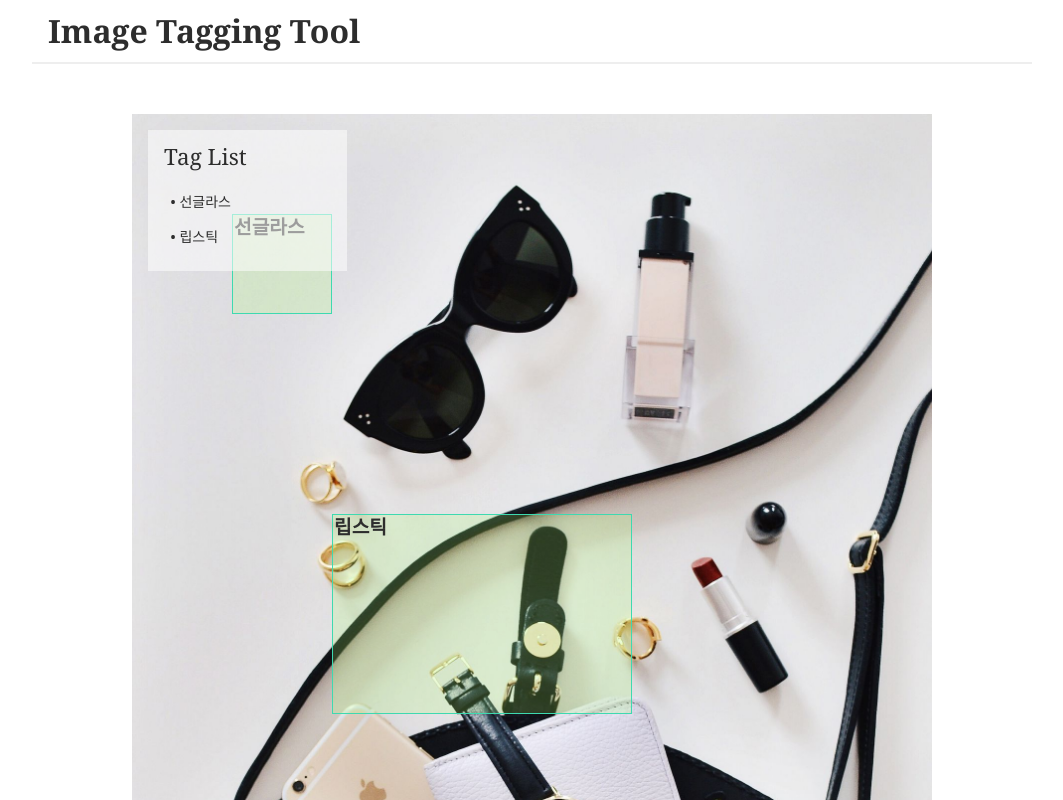
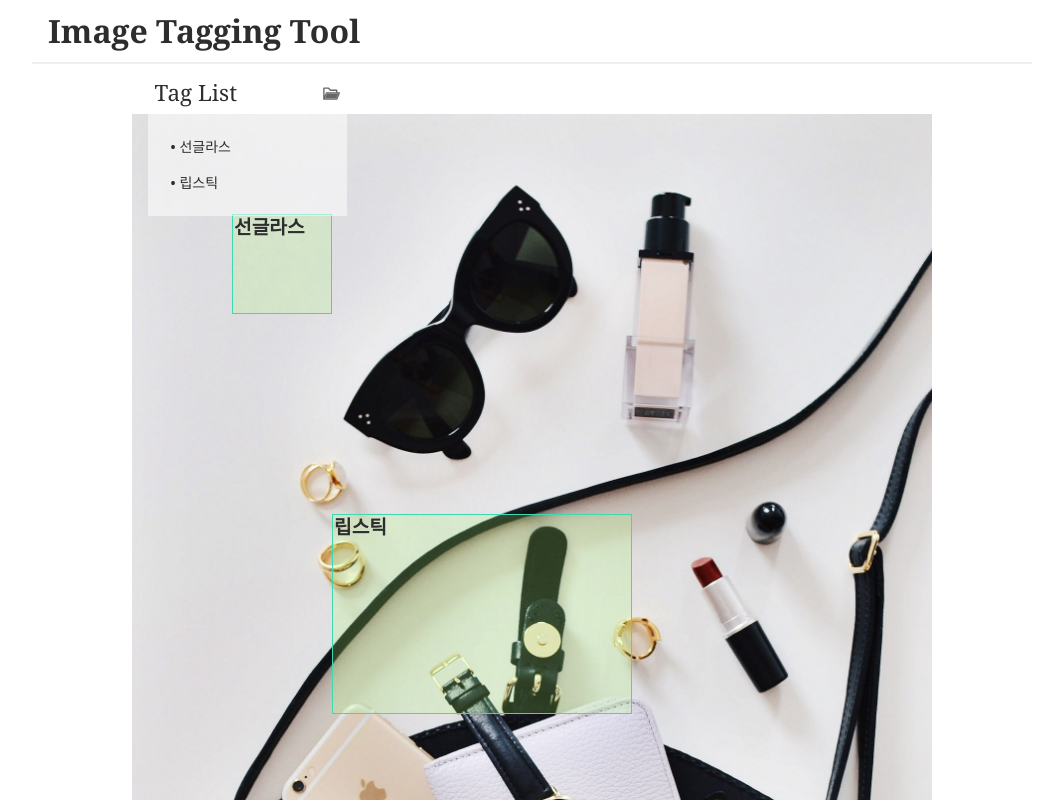
Before and after one commit to ye-yo/image-tagging-tool, a React (Create React App) app: page / in a window 1280 px wide. Shown: the top 800 px of the page, without its empty margins (108-1171 px from the left). Built offline with nearby package versions, Linux system fonts and the light colour scheme.

Commit message:
Feat: 태그 목록창 토글

```diff
--- a/src/components/TagList.tsx
+++ b/src/components/TagList.tsx
@@ -1,41 +1,80 @@
+import { useState } from "react";
 import { useSelector } from "react-redux";
 import styled from "styled-components";
 import { ITagBox } from "../interfaces";
 import Tag from "./Tag";
 import { TagState } from "../redux/store";
+import { AiTwotoneFolderAdd, AiTwotoneFolderOpen } from "react-icons/ai";
 
 function TagList() {
   const tagList = useSelector((state: TagState) => state.tagList);
+  const [hide, setHide] = useState<boolean>(false);
+  const toggleHide = () => {
+    setHide((hide: boolean) => !hide);
+  };
   return (
+    <Wrap className={hide ? "hide" : ""}>
+      <Title>
+        Tag List
+        <BtnHide
+          onClick={toggleHide}
+          as={hide ? AiTwotoneFolderAdd : AiTwotoneFolderOpen}
+        />
+      </Title>
+      <div>
         <TagListWrap>
-      <Title>Tag List</Title>
           {!tagList.length && <EmptyText>등록된 태그가 없습니다.</EmptyText>}
           {tagList.map((tag: ITagBox) => (
             <Tag {...tag} key={tag.id} />
           ))}
         </TagListWrap>
+      </div>
+    </Wrap>
   );
 }
 
 export default TagList;
 
+const Wrap = styled.div`
+  position: absolute;
+  top: -2rem;
+  left: 1rem;
+  height: auto;
+  div {
+    min-width: 120px;
+    overflow: hidden;
+    transition: all 1.2s ease;
+    max-height: 200px;
+  }
+  &.hide div {
+    max-height: 0;
+  }
+  z-index: 10;
+`;
 const TagListWrap = styled.ul`
-  margin: 0 auto;
-  position: absolute;
-  top: 1rem;
-  left: 1rem;
+  padding: 1rem;
   background-color: #fff8;
-  padding: 1rem;
-  min-width: 120px;
-  min-height: 120px;
-  z-index: 2;
 `;
 
 const Title = styled.p`
   font-size: 1.4rem;
-  margin-bottom: 1rem;
+  margin-bottom: 0.6rem;
+  display: flex;
+  align-items: center;
+  justify-content: space-between;
+  padding: 0 0.4rem;
 `;
 
 const EmptyText = styled.div`
   color: #888;
 `;
+
+const BtnHide = styled(AiTwotoneFolderAdd)`
+  color: #666;
+  cursor: pointer;
+  font-size: 1.2rem;
+  p {
+    opacity: 0;
+    transition: opacity 1s;
+  }
+`;
--- a/src/styles/global.ts
+++ b/src/styles/global.ts
@@ -4,6 +4,7 @@ const globalStyles = createGlobalStyle`
      ${reset};
      *{
          box-sizing:border-box;
+        font-family: inherit;
      }
 
      body{
```
Lines whose indentation alone changed are shown as unchanged.
